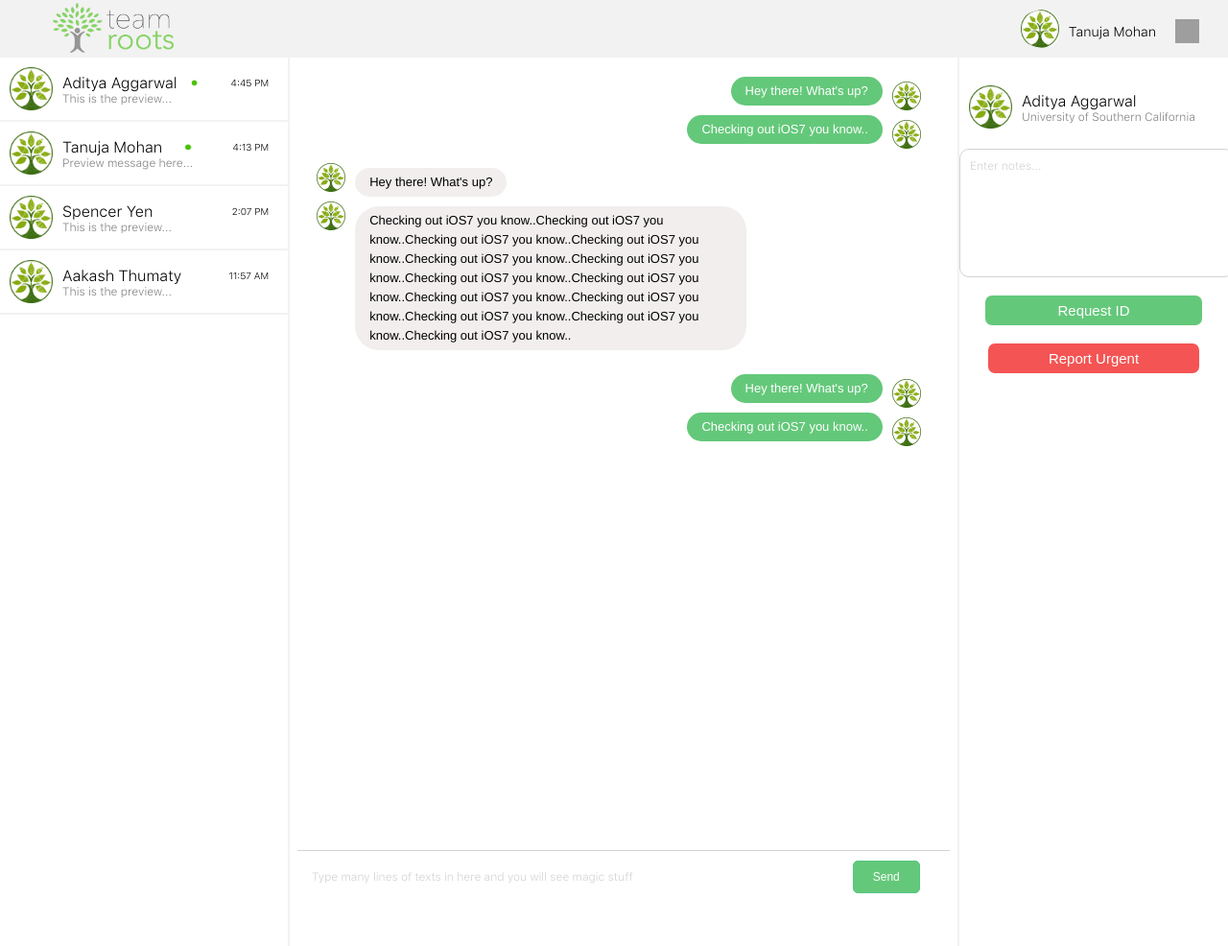
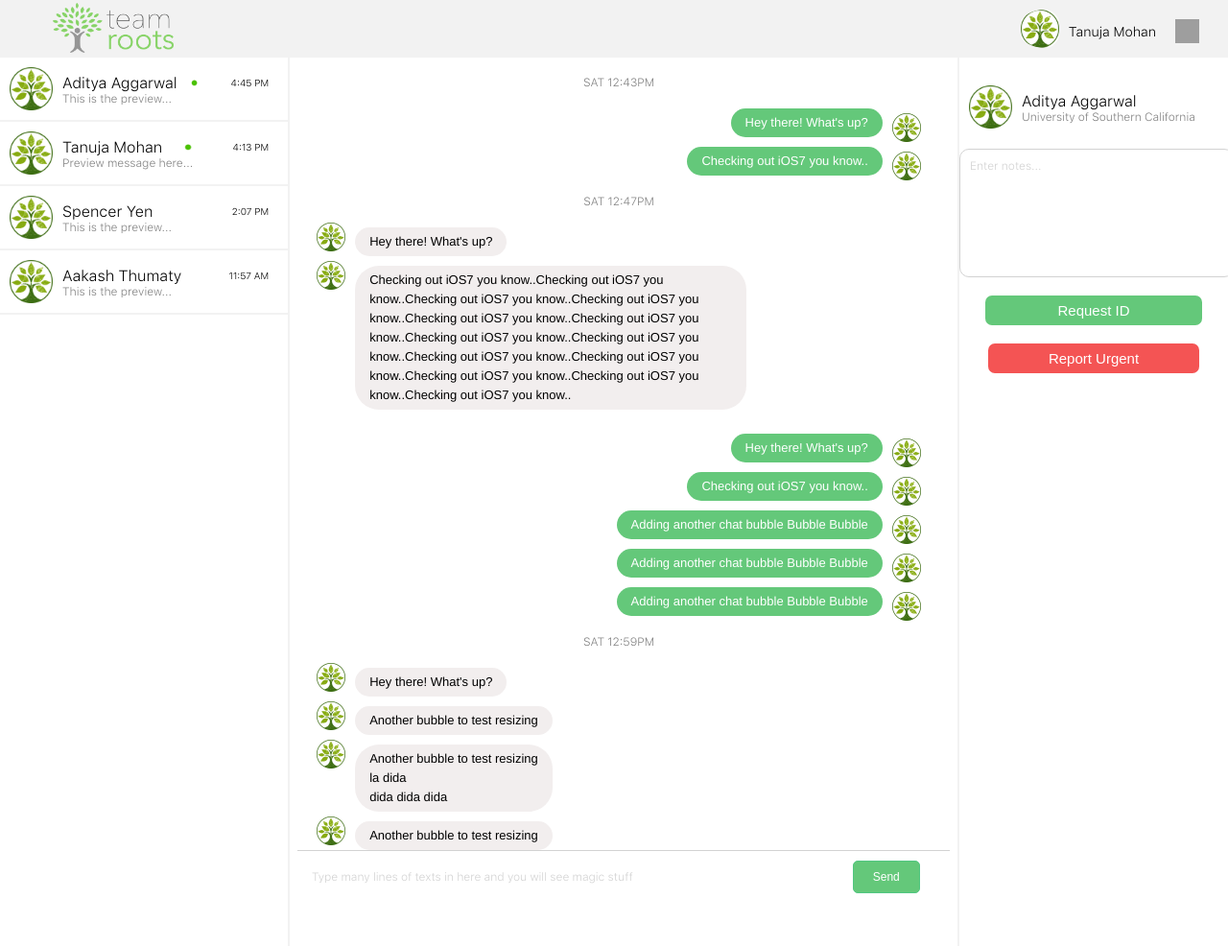
Before and after one commit to Glia-mh/Glia-Web, a PHP site: page /ChatUI/ChatUI.html in a window 1280 px wide. Shown: the whole page at 96% size. Run offline with PHP 8.4, Linux system fonts and the light colour scheme; grey boxes are pictures that could not be loaded.

Commit message:
times in container

```diff
--- a/ChatUI/ChatUI.html
+++ b/ChatUI/ChatUI.html
@@ -70,13 +70,20 @@
 
 		});
 		});
+	</script>
+	<script>
+		function gotoBottom() {
+			alert("Alerting")
+			$('center-container').scrollTop = 1000;
 
+		}
 	</script>
+
 
 
 </head>
 
-<body>
+<body onload = "window.location.hash = 'anchor'">
 
 
 
@@ -108,9 +115,15 @@
 
 </aside>
 
-<section class="center-container">
+<section class="center-container"3>
+
+
+
 		<section id="chat-content-wrapper">
+			<br>
+			<span class = "container-time"> SAT 12:43PM </span>
 			<section class="class-chat-list-container class-from-me">
+
 				<img src = "../img/id-logo.jpg" class = "id-logo-from-me">
 				<div class="class-bubble">
 					Hey there! What's up?
@@ -125,7 +138,7 @@
 				<div class="clear"></div>
 
 			</section>
-
+			<span class = "container-time"> SAT 12:47PM </span>
 			<section class="class-chat-list-container class-from-them">
 				<img src = "../img/id-logo.jpg" class = "id-logo-from-them">
 				<div class="class-bubble">
@@ -140,6 +153,7 @@
 
 				<div class="clear"></div>
 			</section>
+
 			<section class="class-chat-list-container class-from-me">
 				<img src = "../img/id-logo.jpg" class = "id-logo-from-me">
 				<div class="class-bubble">
@@ -151,7 +165,55 @@
 					Checking out iOS7 you know..
 				</div>
 				<div class="clear"></div>
+				<img src = "../img/id-logo.jpg" class = "id-logo-from-me">
+				<div class="class-bubble">
+					Adding another chat bubble
+					Bubble
+					Bubble
+				</div>
+				<div class="clear"></div>
+				<img src = "../img/id-logo.jpg" class = "id-logo-from-me">
+				<div class="class-bubble">
+					Adding another chat bubble
+					Bubble
+					Bubble
+				</div>
+				<div class="clear"></div>
+				<img src = "../img/id-logo.jpg" class = "id-logo-from-me">
+				<div class="class-bubble">
+					Adding another chat bubble
+					Bubble
+					Bubble
+				</div>
+				<div class="clear"></div>
 			</section>
+
+			<span class = "container-time"> SAT 12:59PM </span>
+			<section class="class-chat-list-container class-from-them">
+				<img src = "../img/id-logo.jpg" class = "id-logo-from-them">
+				<div class="class-bubble">
+					Hey there! What's up?
+				</div>
+				<div class="clear"></div>
+				<img src = "../img/id-logo.jpg" class = "id-logo-from-them">
+				<div class="class-bubble">
+					Another bubble to test resizing
+				</div>
+				<div class="clear"></div>
+				<img src = "../img/id-logo.jpg" class = "id-logo-from-them">
+				<div class="class-bubble">
+					Another bubble to test resizing <br>
+					la dida <br>
+					dida dida dida
+				</div>
+				<div class="clear"></div>
+				<img src = "../img/id-logo.jpg" class = "id-logo-from-them">
+				<div class="class-bubble">
+					Another bubble to test resizing
+				</div>
+
+			</section>
+
 		</section>
 	<form onkeyup = "textAreaAdjust(this)" style = "overflow: hidden" class="class-message-box-container">
 
@@ -167,6 +229,7 @@
 
 
 <aside class = "right-sidebar">
+
 	<section>
 		<br>
 		<img src = "../img/id-logo.jpg" id = "id-logo"> <span id = "chat-name"> Aditya Aggarwal </span> <br> <span id= "preview-mssg"> University of Southern California </span>
--- a/css/style.css
+++ b/css/style.css
@@ -87,7 +87,10 @@ header {
 	position:relative;
 	overflow:hidden;
 }
-
+.container-time {
+	color: grey;
+	font-size: 12px;
+}
 #id-logo{
 	float: left;
 	width: 45px;
```
Also changed, not shown: 2 other files.
